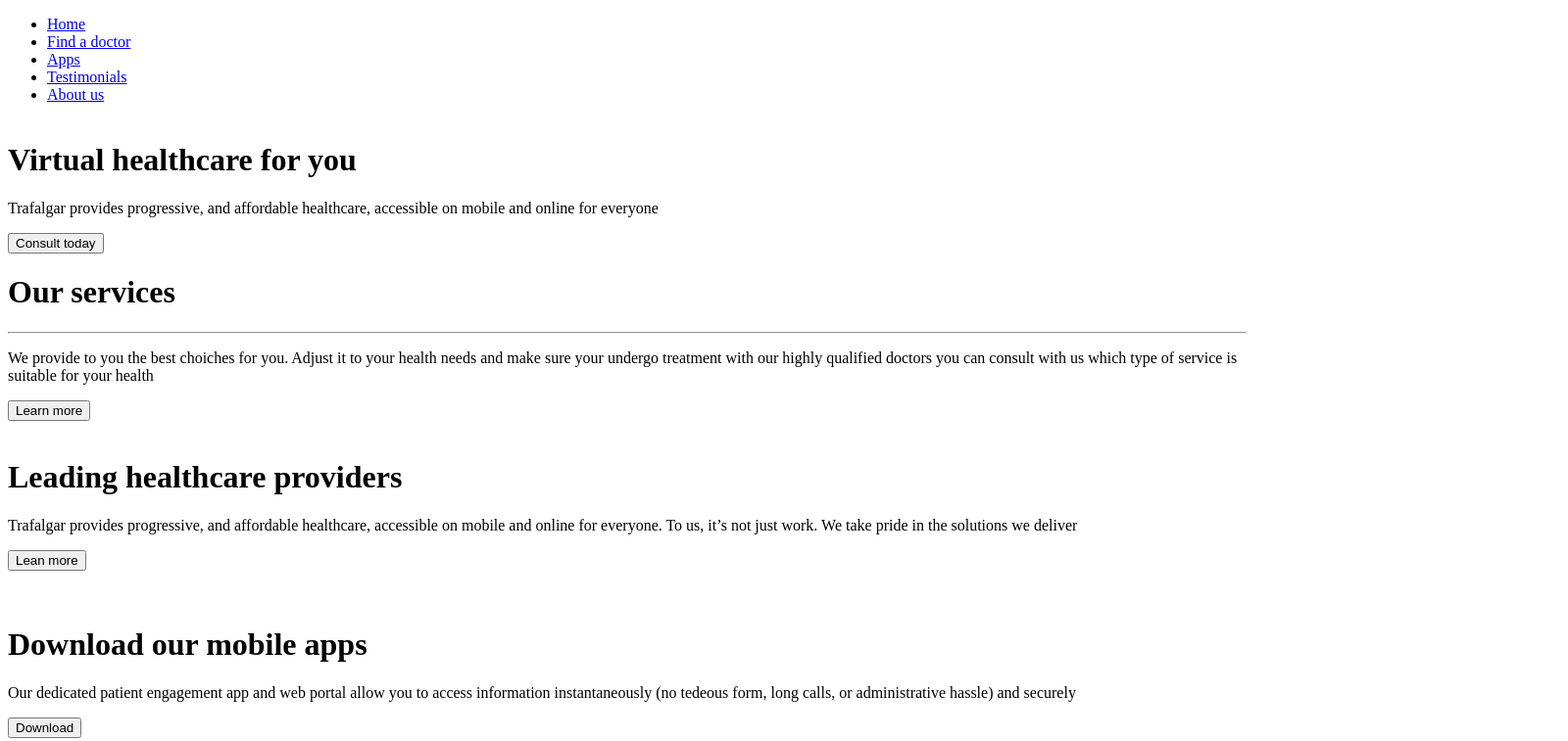
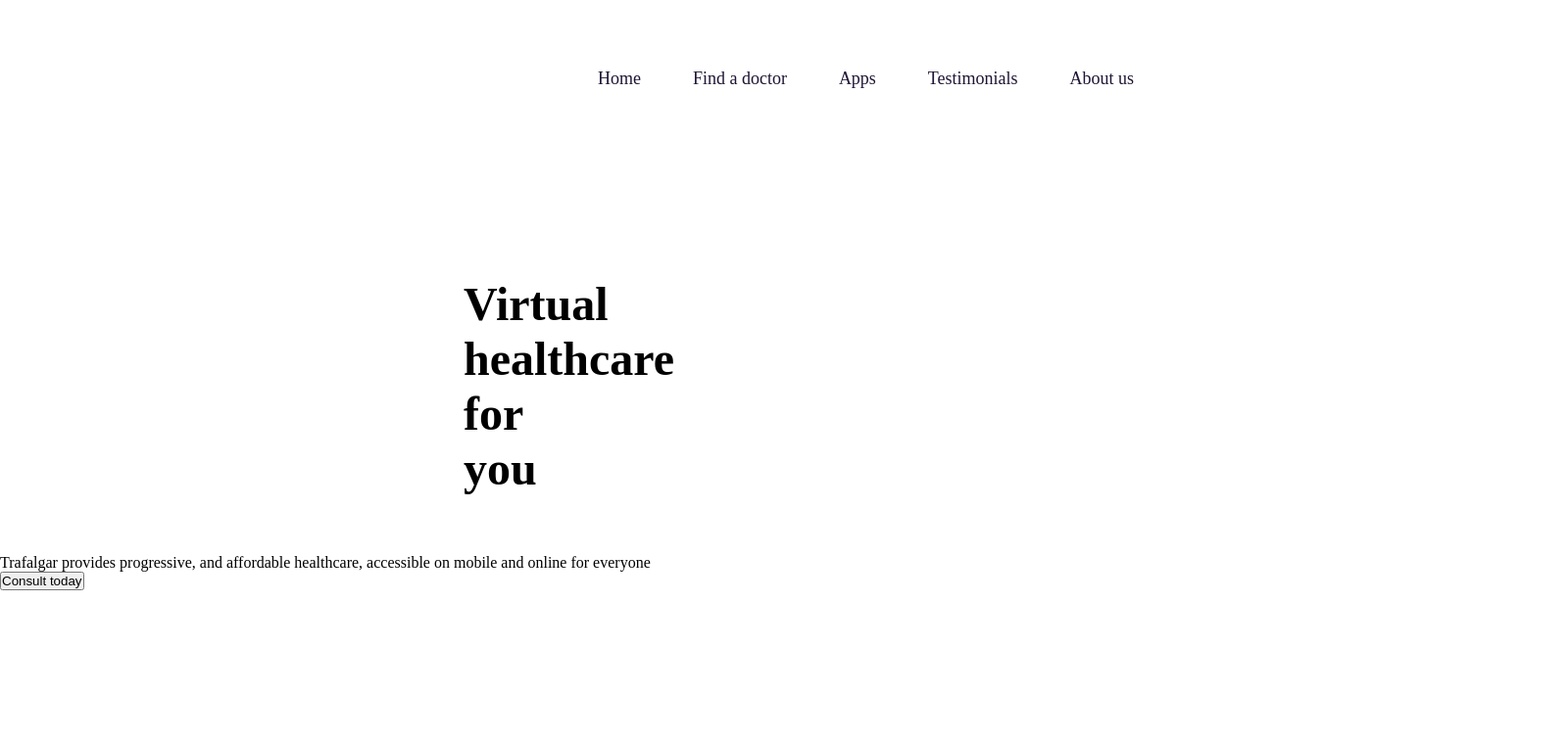
Before and after one commit to SophikoCh/MarkupChallenge, a plain HTML site: page Chalange/markupCh.html in a window 1280 px wide. Shown: the top 757 px of the page at 98% size, 1600 px wide, since content can reach past the window. Drawn offline with Linux system fonts and the light colour scheme.

Commit message:
display flec

```diff
--- a/Chalange/markupCh.css
+++ b/Chalange/markupCh.css
@@ -0,0 +1,57 @@
+* {
+    padding: 0;
+    margin: 0;
+    box-sizing: border-box;
+}
+
+body,
+html {
+    width: 1600px;
+    height: 5870px;
+    background: #FFF;
+}
+
+nav {
+    position: absolute;
+    right: 0;
+    padding: 70px;
+}
+
+ul {
+    display: flex;
+    width: 600px;
+    justify-content: space-between;
+    list-style: none;
+}
+
+li a{
+    color: var(--1f1534-hyfen, #1F1534);
+    font-family:muli;
+    font-size: 18px;
+    font-style: normal;
+    font-weight: 400;
+    line-height: normal;
+    text-decoration: none;
+
+}
+
+h1 {
+
+    margin-left: 190px;
+    padding: 283px;
+    margin-right: 983px;
+    color: #000;
+    font-family: Muli;
+    font-size: 48px;
+    font-style: normal;
+    font-weight: 700;
+    line-height: 56px;
+    width: 427px;
+    height: 112px;
+}
+hr {
+    width: 10px;
+    height: 3px;
+    background-color: #000;
+
+}
--- a/Chalange/markupCh.html
+++ b/Chalange/markupCh.html
@@ -7,6 +7,7 @@
 </head>
 
 <body>
+    <header>
         <nav>
             <ul>
                 <li> <a href="#home" ; title="Home">Home</a></li>
@@ -17,6 +18,8 @@
                 <img src="" alt="">
             </ul>
         </nav>
+    </header>
+
     <h1>Virtual healthcare for you</h1>
     <p>Trafalgar provides progressive, and affordable
         healthcare, accessible on mobile and online
@@ -25,7 +28,7 @@
     <img src="" alt="">
     <h1>Our services</h1>
     <hr />
-    <p>We provide to you the best choiches for you. Adjust it to your health needs and make sure your undergo treatment
+    <!-- <p>We provide to you the best choiches for you. Adjust it to your health needs and make sure your undergo treatment
         with our highly qualified doctors you can consult with us which type of service is suitable for your health</p>
     <div class="services">
         <div></div>
@@ -76,4 +79,4 @@
     <footer> </footer>
 </body>
 
-</html>
+</html> -->
```
Lines whose indentation alone changed are shown as unchanged.
